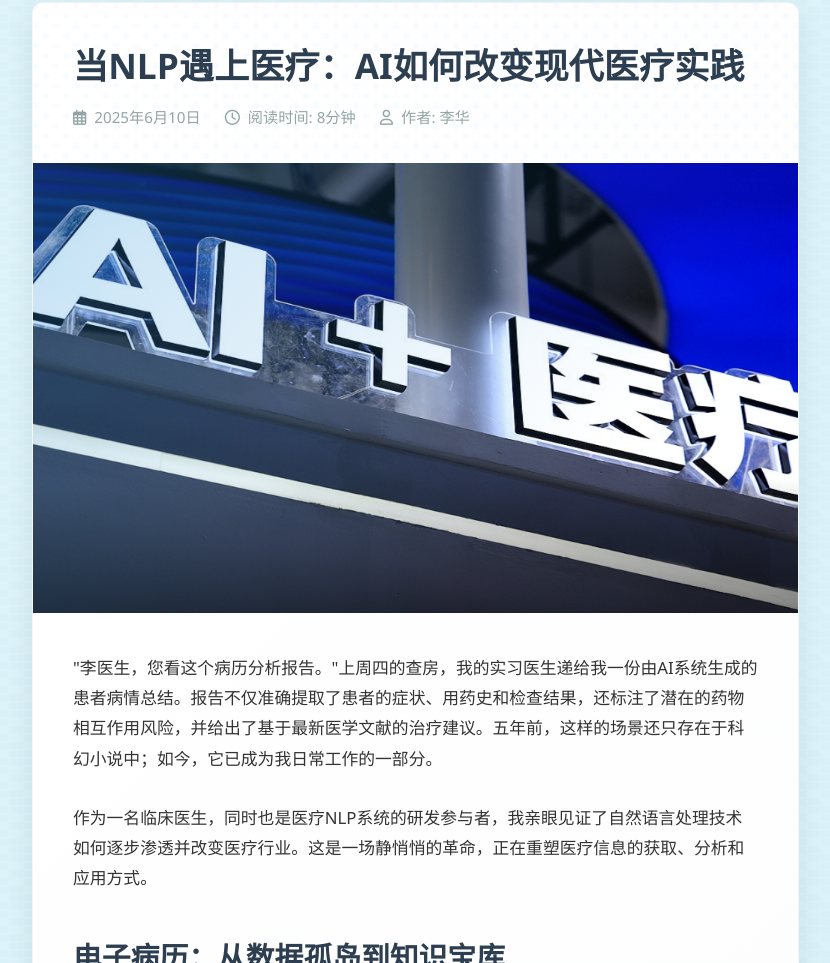
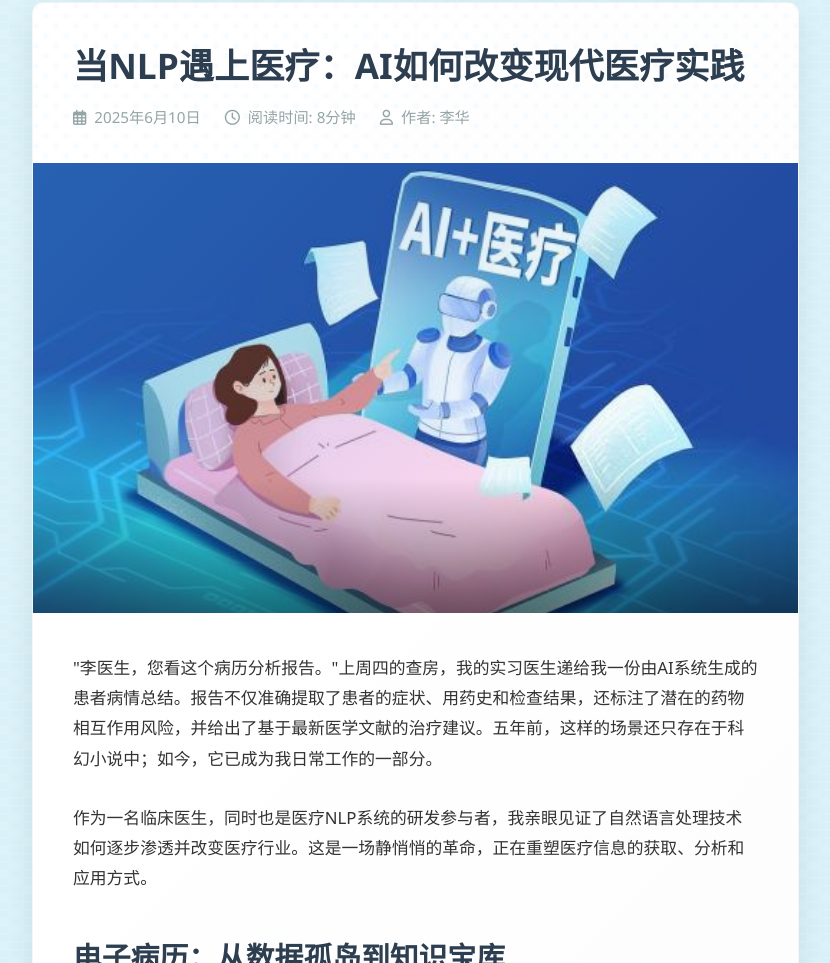
Before and after one commit to 12h-927/12h-927.github.io, a website: page blog.html in a window 1280 px wide. Shown: the part 3889-4852 px from the top of the page, without its empty margins (32-862 px from the left). Drawn offline with Linux system fonts and the light colour scheme.

Commit message:
blog.html

```diff
--- a/blog.html
+++ b/blog.html
@@ -109,7 +109,7 @@
                             <span><i class="far fa-user"></i> 作者: 李华</span>
                         </div>
                     </div>
-                    <div class="blog-image" style="background-image: url('images/medical-nlp.jpg');"></div>
+                    <div class="blog-image" style="background-image: url('images/medical-nlp1.jpg');"></div>
                     <div class="blog-content">
                         <p>"李医生，您看这个病历分析报告。"上周四的查房，我的实习医生递给我一份由AI系统生成的患者病情总结。报告不仅准确提取了患者的症状、用药史和检查结果，还标注了潜在的药物相互作用风险，并给出了基于最新医学文献的治疗建议。五年前，这样的场景还只存在于科幻小说中；如今，它已成为我日常工作的一部分。</p>
 
```
